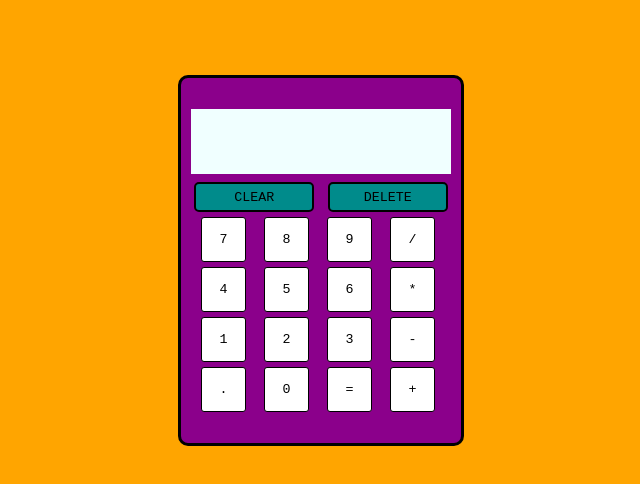
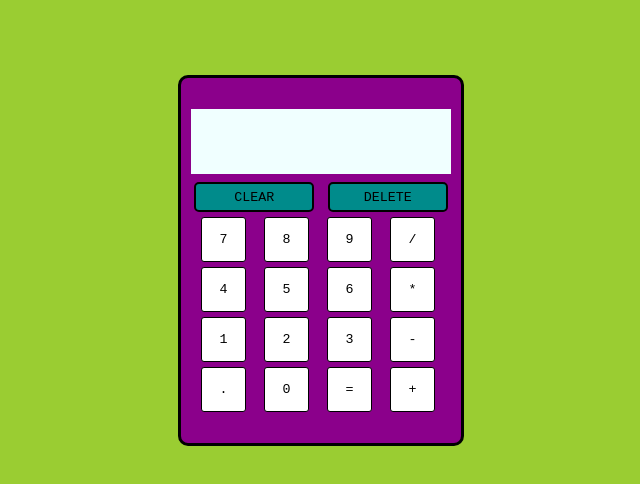
Before and after one commit to geekofshire/calculator, a plain HTML site: page index.html in a window 1280 px wide. Shown: the whole page, without its empty margins (319-959 px from the left). Drawn offline with Linux system fonts and the light colour scheme.

Commit message:
Changed background colour

```diff
--- a/style.css
+++ b/style.css
@@ -2,7 +2,7 @@
     font-family:'Courier New', Courier, monospace;
 }
 body{
-    background-color: orange;
+    background-color: yellowgreen;
     display: flex;
     justify-content: center;
     align-items: center;
```
